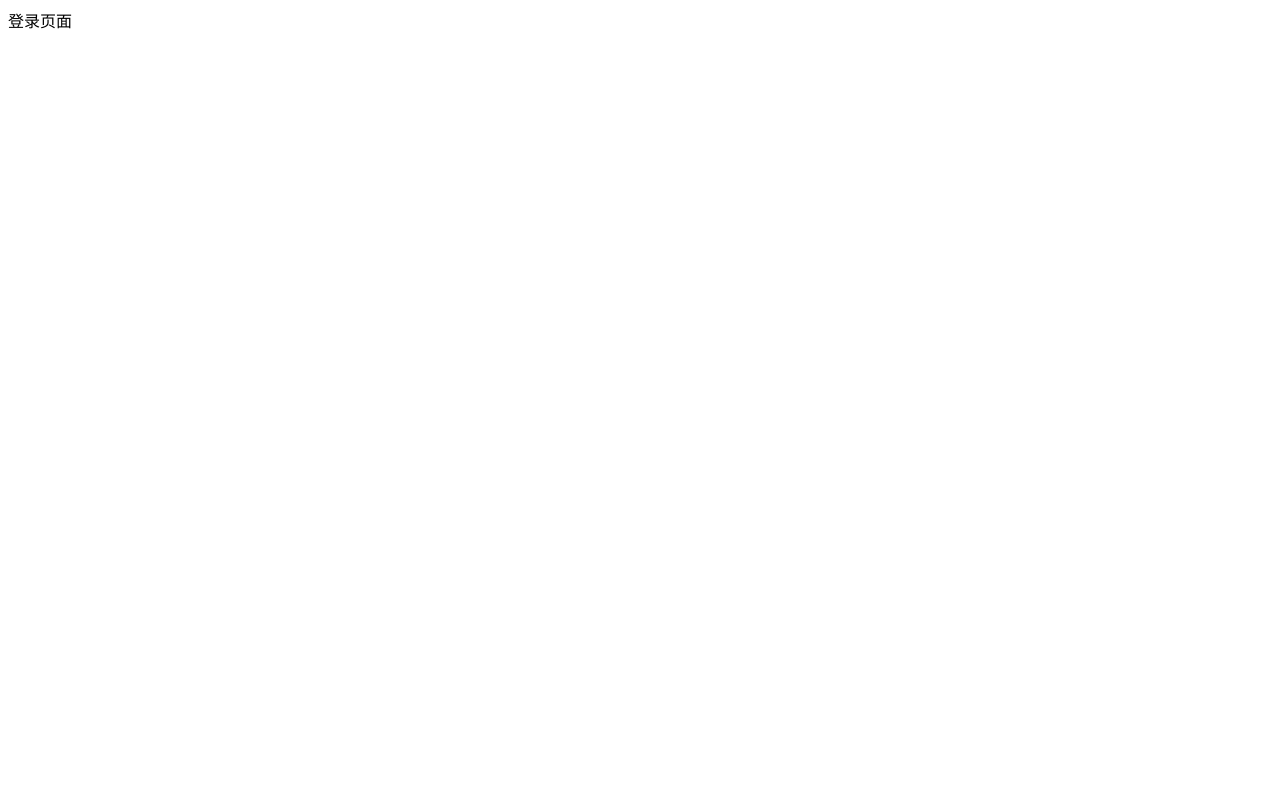
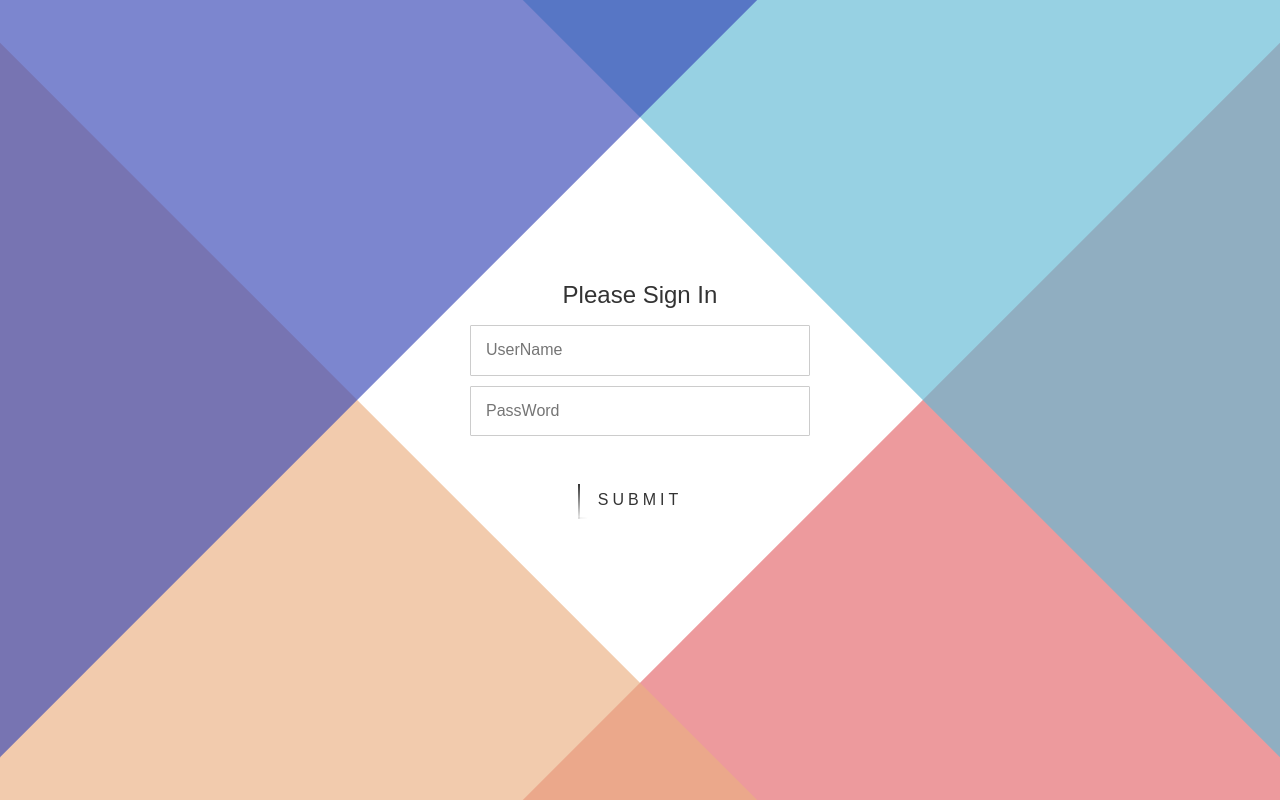
Before and after one commit to ato-z/cloudflare-blog, a React (Vite) app in the folder web/: page /login in a window 1280 px wide. Built offline with nearby package versions, Linux system fonts and the light colour scheme.

Commit message:
🛵 管理员登录逻辑

```diff
--- a/web/src/App.tsx
+++ b/web/src/App.tsx
@@ -1,4 +1,5 @@
 import { Routes, Route } from 'react-router-dom';
+import 'antd/dist/reset.css';
 import { Login } from '@web/pages/login';
 import { RequireAuth } from '@web/pages/auth';
 import { IframeLayout } from '@web/pages/layout';
--- /dev/null
+++ b/web/src/config/index.ts
@@ -0,0 +1,3 @@
+export const siteConfig = {
+  domain: 'https://api.atoz.ltd',
+};
--- /dev/null
+++ b/web/src/helper/common.ts
@@ -0,0 +1,6 @@
+/**
+ * 设置页面标题
+ */
+export const upDocumentTitle = (title: string) => {
+  document.title = title;
+};
--- /dev/null
+++ b/web/src/helper/index.ts
@@ -0,0 +1 @@
+export * from './common';
--- /dev/null
+++ b/web/src/pages/login/component/login-form.tsx
@@ -0,0 +1,32 @@
+import { ChangeEvent, FormEvent, useState } from 'react';
+import { SubmitBtn } from './submit-btn';
+
+export type LoginEvent = (psot: { user: string; password: string }) => void;
+export const LoginForm = ({ onSubmit }: { onSubmit: LoginEvent }) => {
+  const [user, setUser] = useState('');
+  const [password, setPassword] = useState('');
+  const submit = (event: FormEvent) => {
+    event.preventDefault();
+    onSubmit({ user, password });
+  };
+
+  return (
+    <form className="center" onSubmit={(event: FormEvent) => submit(event)}>
+      <h2>Please Sign In</h2>
+      <input
+        placeholder="UserName"
+        onChange={(event: ChangeEvent<HTMLInputElement>) =>
+          setUser(event.target.value)
+        }
+      />
+      <input
+        type="password"
+        placeholder="PassWord"
+        onChange={(event: ChangeEvent<HTMLInputElement>) =>
+          setPassword(event.target.value)
+        }
+      />
+      <SubmitBtn />
+    </form>
+  );
+};
--- /dev/null
+++ b/web/src/pages/login/component/submit-btn.scss
@@ -0,0 +1,109 @@
+/* 按钮动画 */
+@keyframes btn-anim1 {
+  0% {
+    left: -100%;
+  }
+  50%,
+  100% {
+    left: 100%;
+  }
+}
+.submit-btn i:nth-child(1) {
+  top: 0;
+  left: -100%;
+  width: 100%;
+  height: var(--border-width);
+  background: linear-gradient(90deg, transparent, var(--strong-col));
+  animation: btn-anim1 1s linear infinite;
+}
+
+@keyframes btn-anim2 {
+  0% {
+    top: -100%;
+  }
+  50%,
+  100% {
+    top: 100%;
+  }
+}
+
+@keyframes btn-anim3 {
+  0% {
+    right: -100%;
+  }
+  50%,
+  100% {
+    right: 100%;
+  }
+}
+
+@keyframes btn-anim4 {
+  0% {
+    bottom: -100%;
+  }
+  50%,
+  100% {
+    bottom: 100%;
+  }
+}
+
+.submit-btn {
+  --strong-col: #333;
+  --border-width: 2px;
+
+  position: relative;
+  padding: 10px 20px;
+  font-size: 16px;
+  text-decoration: none;
+  text-transform: uppercase;
+  overflow: hidden;
+  transition: 0.5s;
+  margin-top: 40px;
+  letter-spacing: 4px;
+  background-color: transparent;
+  border: 0;
+  cursor: pointer;
+
+  i {
+    position: absolute;
+  }
+
+  i:nth-child(1) {
+    top: 0;
+    left: -100%;
+    width: 100%;
+    height: var(--border-width);
+    background: linear-gradient(90deg, transparent, var(--strong-col));
+    animation: btn-anim1 1s linear infinite;
+  }
+
+  i:nth-child(2) {
+    top: -100%;
+    right: 0;
+    width: var(--border-width);
+    height: 100%;
+    background: linear-gradient(180deg, transparent, var(--strong-col));
+    animation: btn-anim2 1s linear infinite;
+    animation-delay: 0.25s;
+  }
+
+  i:nth-child(3) {
+    bottom: 0;
+    right: -100%;
+    width: 100%;
+    height: var(--border-width);
+    background: linear-gradient(270deg, transparent, var(--strong-col));
+    animation: btn-anim3 1s linear infinite;
+    animation-delay: 0.5s;
+  }
+
+  i:nth-child(4) {
+    bottom: -100%;
+    left: 0;
+    width: var(--border-width);
+    height: 100%;
+    background: linear-gradient(360deg, transparent, var(--strong-col));
+    animation: btn-anim4 1s linear infinite;
+    animation-delay: 0.75s;
+  }
+}
--- /dev/null
+++ b/web/src/pages/login/component/submit-btn.tsx
@@ -0,0 +1,11 @@
+import './submit-btn.scss';
+
+export const SubmitBtn = () => (
+  <button className="submit-btn">
+    <i></i>
+    <i></i>
+    <i></i>
+    <i></i>
+    Submit
+  </button>
+);
--- /dev/null
+++ b/web/src/pages/login/index.scss
@@ -0,0 +1,94 @@
+.login-view {
+  position: absolute;
+  width: 100%;
+  height: 100%;
+  overflow: hidden;
+
+  &:hover,
+  &:active {
+    .top,
+    .bottom {
+      &:before,
+      &:after {
+        margin-left: 200px;
+        transform-origin: -200px 50%;
+        transition-delay: 0s;
+      }
+    }
+
+    .center {
+      opacity: 1;
+      transition-delay: 0.2s;
+    }
+  }
+
+  .top,
+  .bottom {
+    &:before,
+    &:after {
+      content: '';
+      display: block;
+      position: absolute;
+      width: 200vmax;
+      height: 200vmax;
+      top: 50%;
+      left: 50%;
+      margin-top: -100vmax;
+      transform-origin: 0 50%;
+      transition: all 0.5s cubic-bezier(0.445, 0.05, 0, 1);
+      z-index: 10;
+      opacity: 0.65;
+      transition-delay: 0.2s;
+    }
+  }
+
+  .top {
+    &:before {
+      transform: rotate(45deg);
+      background: #e46569;
+    }
+    &:after {
+      transform: rotate(135deg);
+      background: #ecaf81;
+    }
+  }
+
+  .bottom {
+    &:before {
+      transform: rotate(-45deg);
+      background: #60b8d4;
+    }
+    &:after {
+      transform: rotate(-135deg);
+      background: #3745b5;
+    }
+  }
+
+  .center {
+    position: absolute;
+    width: 400px;
+    height: 400px;
+    top: 50%;
+    left: 50%;
+    margin-left: -200px;
+    margin-top: -200px;
+    display: flex;
+    flex-direction: column;
+    justify-content: center;
+    align-items: center;
+    padding: 30px;
+    opacity: 0;
+    transition: all 0.5s cubic-bezier(0.445, 0.05, 0, 1);
+    transition-delay: 0s;
+    color: #333;
+
+    > input {
+      width: 100%;
+      padding: 15px;
+      margin: 5px;
+      border-radius: 1px;
+      border: 1px solid #ccc;
+      font-family: inherit;
+    }
+  }
+}
--- a/web/src/pages/login/index.tsx
+++ b/web/src/pages/login/index.tsx
@@ -1,3 +1,53 @@
-export function Login() {
-  return <div>登录页面</div>;
-}
+import { useNavigate } from 'react-router-dom';
+import { message, notification } from 'antd';
+import './index.scss';
+import { LoginForm, LoginEvent } from './component/login-form';
+import { upDocumentTitle } from '@web/helper';
+import { loginPost } from '@web/api';
+import { useSign } from '@web/store/auth';
+
+export const Login = () => {
+  upDocumentTitle('Authorized Login');
+
+  const navigate = useNavigate();
+
+  const [messageApi, contextHolder] = message.useMessage();
+  const [notificationApi, notificationHolder] = notification.useNotification();
+
+  const [, setSign] = useSign();
+
+  const onSubmit: LoginEvent = async post => {
+    messageApi.open({
+      type: 'loading',
+      content: 'Trying to log in',
+      duration: 0,
+    });
+    try {
+      const { sign } = await loginPost(post);
+      setSign(sign);
+      await message.success('Loading finished', 2.5);
+      navigate('/');
+    } catch (err: unknown) {
+      let description = '网络异常';
+      if (err !== null && typeof err === 'object') {
+        description = Reflect.get(err, 'message');
+      }
+      notificationApi.error({
+        message: '温馨提醒',
+        description,
+        duration: 2.5,
+      });
+    }
+
+    messageApi.destroy();
+  };
+
+  return (
+    <main className="login-view">
+      {contextHolder} {notificationHolder}
+      <i className="top"></i>
+      <i className="bottom"></i>
+      <LoginForm onSubmit={onSubmit} />
+    </main>
+  );
+};
--- a/web/src/store/auth.ts
+++ b/web/src/store/auth.ts
@@ -1,3 +1,9 @@
-import { atom } from 'jotai';
+import { atom, useAtom } from 'jotai';
 
-export const signAtom = atom(null);
+const sign = window.localStorage.getItem('sign');
+export const signAtom = atom(sign, (get, set, newPrice: string) => {
+  set(signAtom, newPrice);
+  window.localStorage.setItem('sign', newPrice);
+  return sign;
+});
+export const useSign = () => useAtom(signAtom);
```
Also changed, not shown: web/src/helper/axios.ts (added, +55 -0 lines), web/src/pages/login/index.css (deleted).
